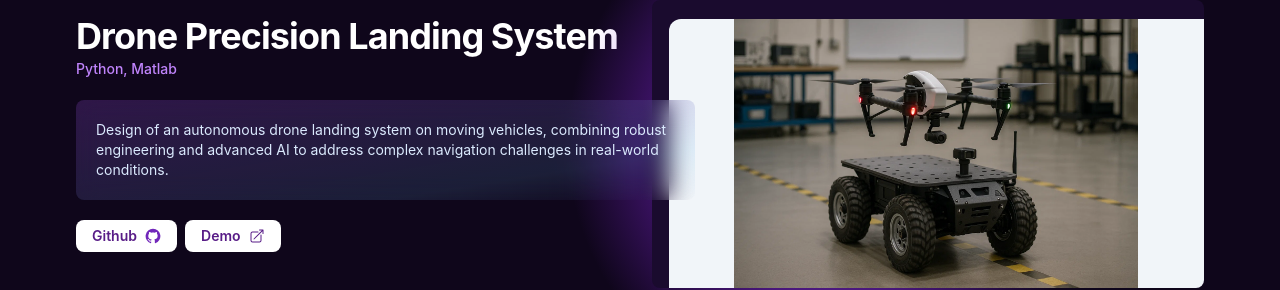
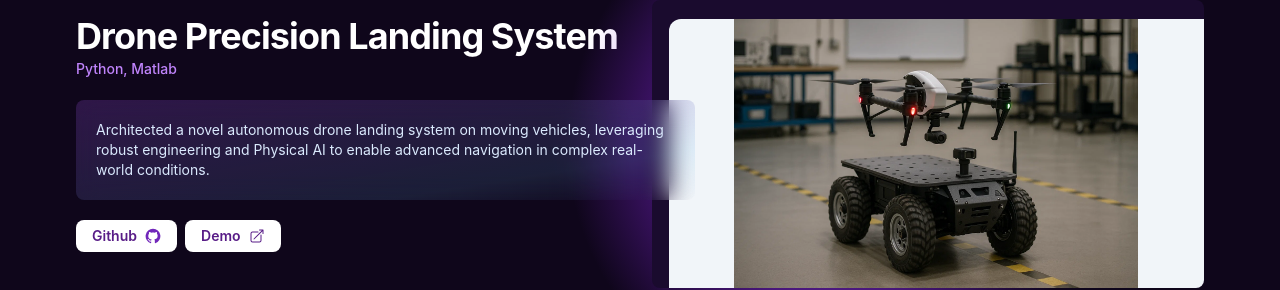
Before and after one commit to Fouad-Smaoui/Fouad-Portfolio, a React (Vite) app: page / in a window 1280 px wide. Shown: the part 1900-2190 px from the top of the page. Built offline with nearby package versions, Linux system fonts and the light colour scheme.

Commit message:
updated projects description

```diff
--- a/src/App.tsx
+++ b/src/App.tsx
@@ -21,7 +21,7 @@ const project1: Types.Project = {
   title: "Drone Precision Landing System",
   techStack: ["Python", "Matlab"],
   description:
-    "Design of an autonomous drone landing system on moving vehicles, combining robust engineering and advanced AI to address complex navigation challenges in real-world conditions.",
+    "Architected a novel autonomous drone landing system on moving vehicles, leveraging robust engineering and Physical AI to enable advanced navigation in complex real-world conditions. ",
   image: Drone,
   github: "https://github.com/Fouad-Smaoui/Drone-Precision-Landing-Control-System",
   demo: "https://github.com/Fouad-Smaoui/Drone-Precision-Landing-Control-System",
```
